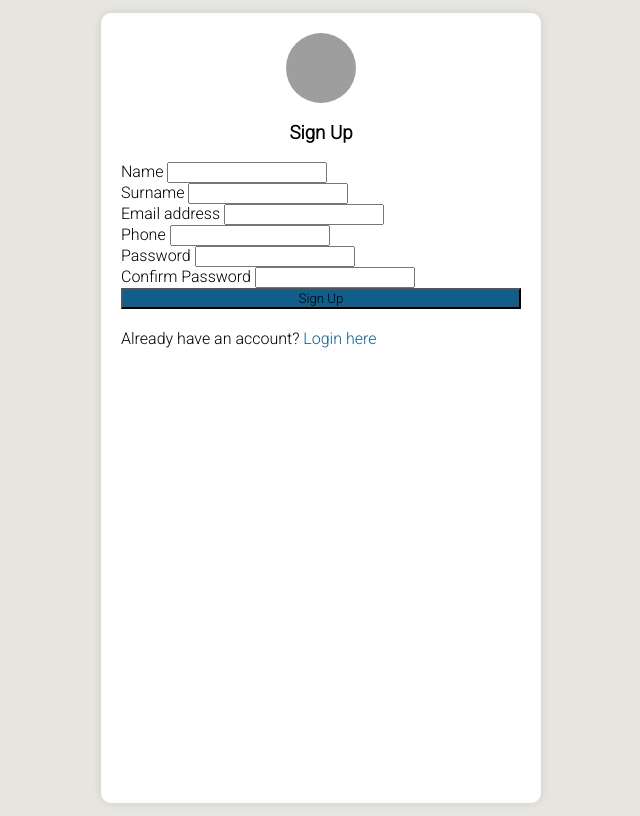
After one commit to joanajaupi/tech-zone, a PHP site: template app/views/signup.php in a window 1280 px wide. The commit adds this page. Shown: the whole page, without its empty margins (319-959 px from the left). Run offline with PHP 8.4, Linux system fonts and the light colour scheme; the template is opened without the code that fills it, so the values that code supplies are empty; some libraries are stand-ins or nearby versions; grey boxes are pictures that could not be loaded.

Commit message:
signin login pages

```diff
--- a/app/views/login.php
+++ b/app/views/login.php
@@ -1,5 +1,5 @@
 <?php $this->view("header", $data); ?>
-<link rel="stylesheet" href="../public/assets/css/login.css">
+<link rel="stylesheet" href="<?=ROOT?>/assets/css/login.css">
 </head>
 <body>
     <div class="container">
@@ -21,7 +21,7 @@
   </div>
   <button type="submit" class="btn btn-primary" name="login">Login</button>
   <div>
-   <p style="margin-top: 20px">Don't have an account yet? <a href="signup.php" id="register-link">Register here</a></p>
+   <p style="margin-top: 20px">Don't have an account yet? <a href="<?=ROOT?>signup" id="register-link">Register here</a></p>
     </div>
 </form>
 
--- a/app/views/navbar.php
+++ b/app/views/navbar.php
@@ -29,10 +29,10 @@
 
                 <ul class="navbar-nav me-auto mb-2 mb-lg-0">
                 <li class="nav-item">
-                    <a class="nav-link active" aria-current="page" href="login">Login</a>
+                    <a class="nav-link active" aria-current="page" href="<?=ROOT?>login">Login</a>
                 </li>
                 <li class="nav-item">
-                    <a class="nav-link active" aria-current="page" href="all.php">Signup</a>
+                    <a class="nav-link active" aria-current="page" href="<?=ROOT?>signup">Signup</a>
                 </li>
             </ul>
             </form>
--- /dev/null
+++ b/app/views/signup.php
@@ -0,0 +1,42 @@
+<?php $this->view("header", $data)?>
+<link rel="stylesheet" href="<?=ROOT?>/assets/css/signup.css">
+    </head>
+    <body>
+    <div class="container">
+        <div class="signup">
+        <div class="mb-3">
+            <div>
+                <img src="images/user.png" alt="Avatar" class="avatar">
+                <h3 style="text-align: center">Sign Up</h3>
+            </div>
+            <form>
+                <div class="mb-3">
+                    <label for="name" class="form-label">Name</label>
+                    <input type="text" class="form-control" id="name" name="name"required>
+                </div>
+                <div class="mb-3">
+                    <label for="name" class="form-label">Surname</label>
+                    <input type="text" class="form-control" id="surname" name="surname"required>
+                </div>
+                <div class="mb-3">
+                    <label for="email" class="form-label">Email address</label>
+                    <input type="email" class="form-control" id="email" name="email" required>
+                </div>
+                <div class="mb-3">
+                    <label for="phone" class="form-label">Phone</label>
+                    <input type="text" class="form-control" id="phone" name="phone" required>
+                <div class="mb-3">
+                    <label for="password" class="form-label">Password</label>
+                    <input type="password" class="form-control" id="password" name="password" required>
+                </div>
+                <div class="mb-3">
+                    <label for="confirm-password" class="form-label">Confirm Password</label>
+                    <input type="password" class="form-control" id="confirm-password" name="confirm-password" required>
+                </div>
+                <button type="submit" class="btn btn-primary">Sign Up</button>
+                <div>
+                    <p style="margin-top: 20px">Already have an account? <a href="<?=ROOT?>login" id="login-link">Login here</a></p>
+                </div>
+            </form>
+        </div>
+        </div>
```
Also changed, not shown: app/controllers/signup.php (added, +10 -0 lines), public/assets/css/signup.css (added).
